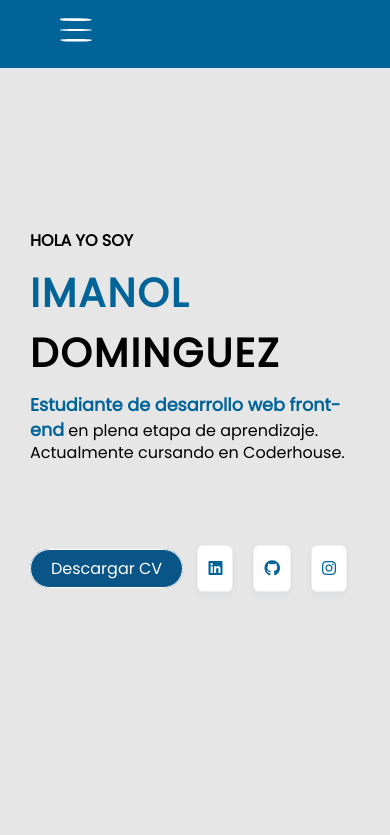
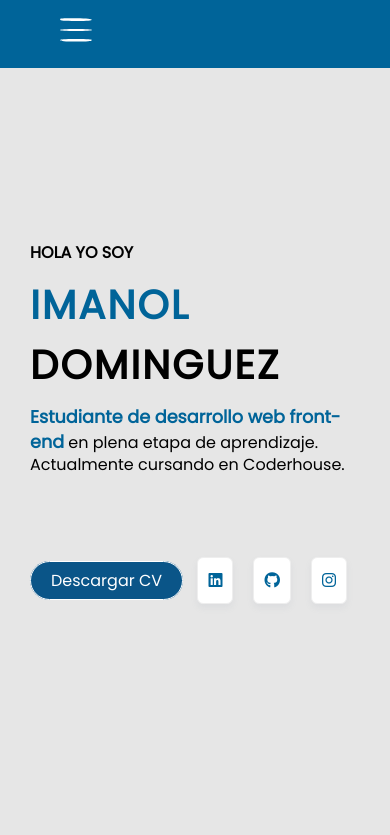
Before and after one commit to imadominguez/Portfolio-Imanol-Dominguez-Sanchez, a plain HTML site: page index.html in a window 390 px wide. Shown: the top 835 px of the page. Drawn offline with Linux system fonts and the light colour scheme.

Commit message:
correccion mobile

```diff
--- a/index.html
+++ b/index.html
@@ -4,7 +4,7 @@
 <head>
     <meta charset="UTF-8">
     <meta http-equiv="X-UA-Compatible" content="IE=edge">
-    <meta name="viewport" content="width=device-width, initial-scale=1.0">
+    <meta name="viewport" content="width=device-width, initial-scale=1, maximum-scale=1, user-scalable=no, width=device-width">
 
 
     <link rel="stylesheet" href="style.css">
--- a/style.css
+++ b/style.css
@@ -482,8 +482,9 @@ footer p {
 
 @media all and (max-width: 480px){
     .sectionContainer{
-        width: 80%;
+        min-width: 480px;
         margin: 0 auto;
+        height: 100%;
     }
 
 }
@@ -521,7 +522,7 @@ footer p {
         justify-content: space-evenly;
         align-items: center;
         clip-path: inset(0 0 100% 0);
-        transition: all 0.5s ease-in-out;
+        transition: all ease-in-out;
     }
 
     .nav_input:checked + .nav__links {
@@ -540,12 +541,13 @@ footer p {
         margin: 0 auto;
         min-width: 400px;
         width: 80%;
+        height: 100%;
     }
 
 
     .sectionHero {
-        margin-bottom: 50px;
-        height: 820px;
+
+        height: 100vh;
     }
 
     .heroDescripcion {
@@ -571,8 +573,8 @@ footer p {
     }
 
     .skillssection {
-        margin-top: 600px;
-        margin-bottom: 400px;
+        /*margin-top: 600px;
+        margin-bottom: 400px;*/
     }
 
     .skillsgrid li {
```
